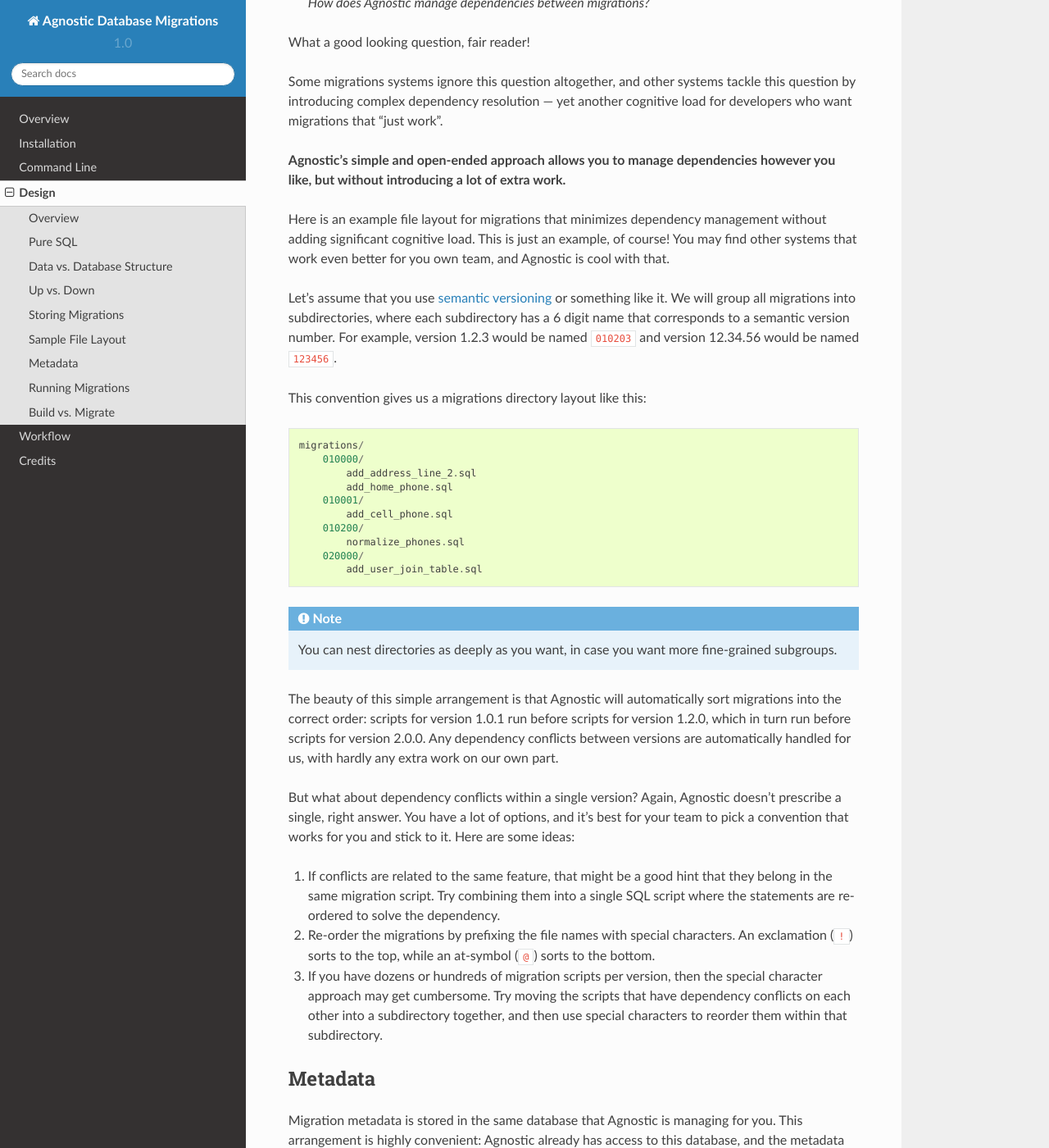
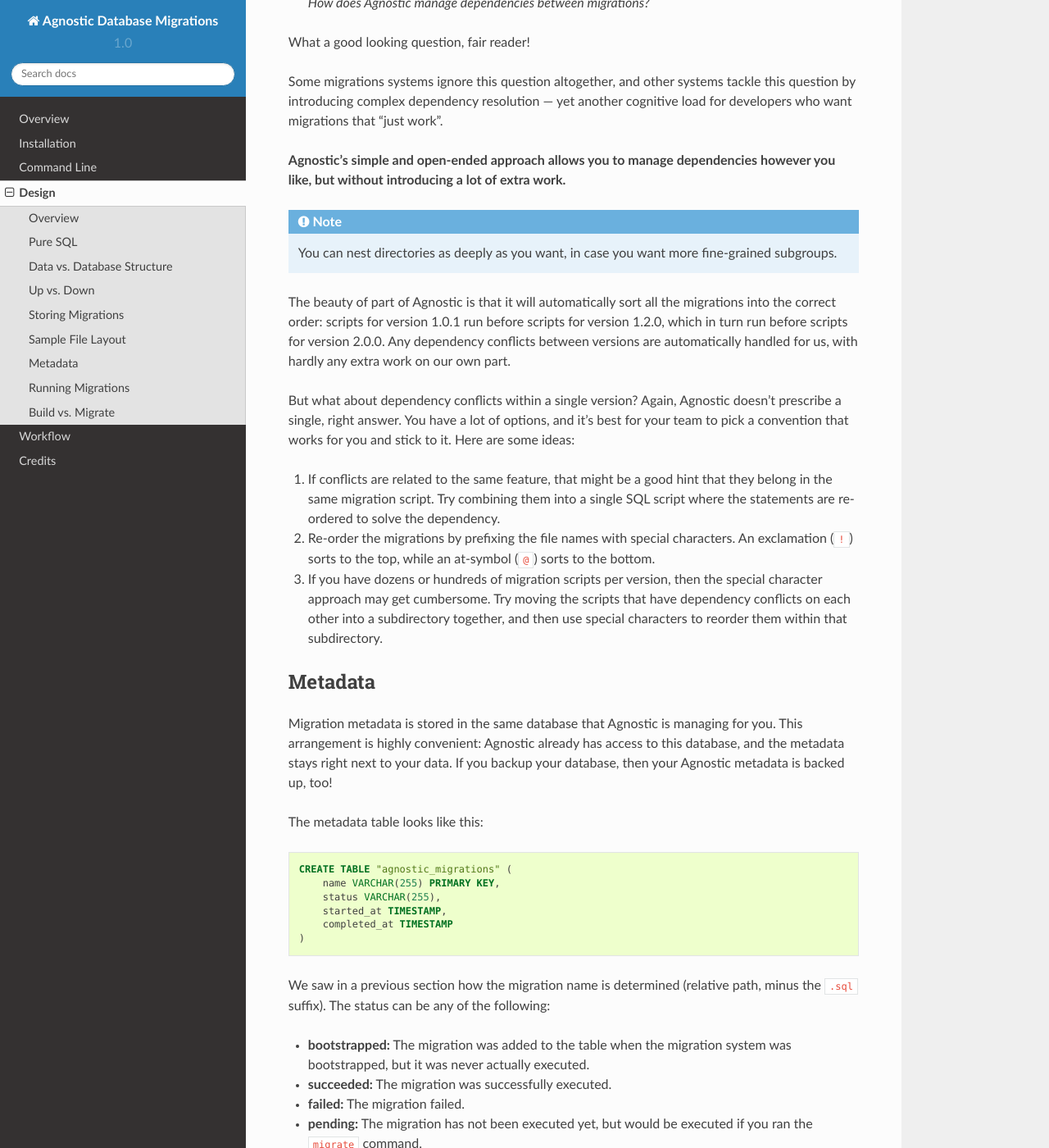
Before and after one commit to TeamHG-Memex/agnostic, a Sphinx documentation site: the page built from docs/design.rst, in a window 1280 px wide and 1400 px high, scrolled down 3117 px. Shown: the whole window at 82% size. Built offline with Sphinx 7.4.7 and the Read the Docs theme 2.0.0, drawn with Linux system fonts in a browser that asks for light colours.

Commit message:
Update design.rst and remove the required semver hack

```diff
--- a/docs/design.rst
+++ b/docs/design.rst
@@ -159,38 +159,12 @@
 **Agnostic's simple and open-ended approach allows you to manage dependencies
 however you like, but without introducing a lot of extra work.**
 
-Here is an example file layout for migrations that minimizes dependency
-management without adding significant cognitive load. This is just an example,
-of course! You may find other systems that work even better for you own team,
-and Agnostic is cool with that.
-
-Let's assume that you use `semantic versioning <http://semver.org/>`_ or
-something like it. We will group all migrations into subdirectories, where each
-subdirectory has a 6 digit name that corresponds to a semantic version number.
-For example, version 1.2.3 would be named ``010203`` and version 12.34.56 would
-be named ``123456``.
-
-This convention gives us a migrations directory layout like this:
-
-.. code::
-
-    migrations/
-        010000/
-            add_address_line_2.sql
-            add_home_phone.sql
-        010001/
-            add_cell_phone.sql
-        010200/
-            normalize_phones.sql
-        020000/
-            add_user_join_table.sql
-
 .. note::
 
     You can nest directories as deeply as you want, in case you want more
     fine-grained subgroups.
 
-The beauty of this simple arrangement is that Agnostic will automatically sort
+The beauty of part of Agnostic is that it will automatically sort all the
 migrations into the correct order: scripts for version 1.0.1 run before scripts
 for version 1.2.0, which in turn run before scripts for version 2.0.0. Any
 dependency conflicts between versions are automatically handled for us, with
```
